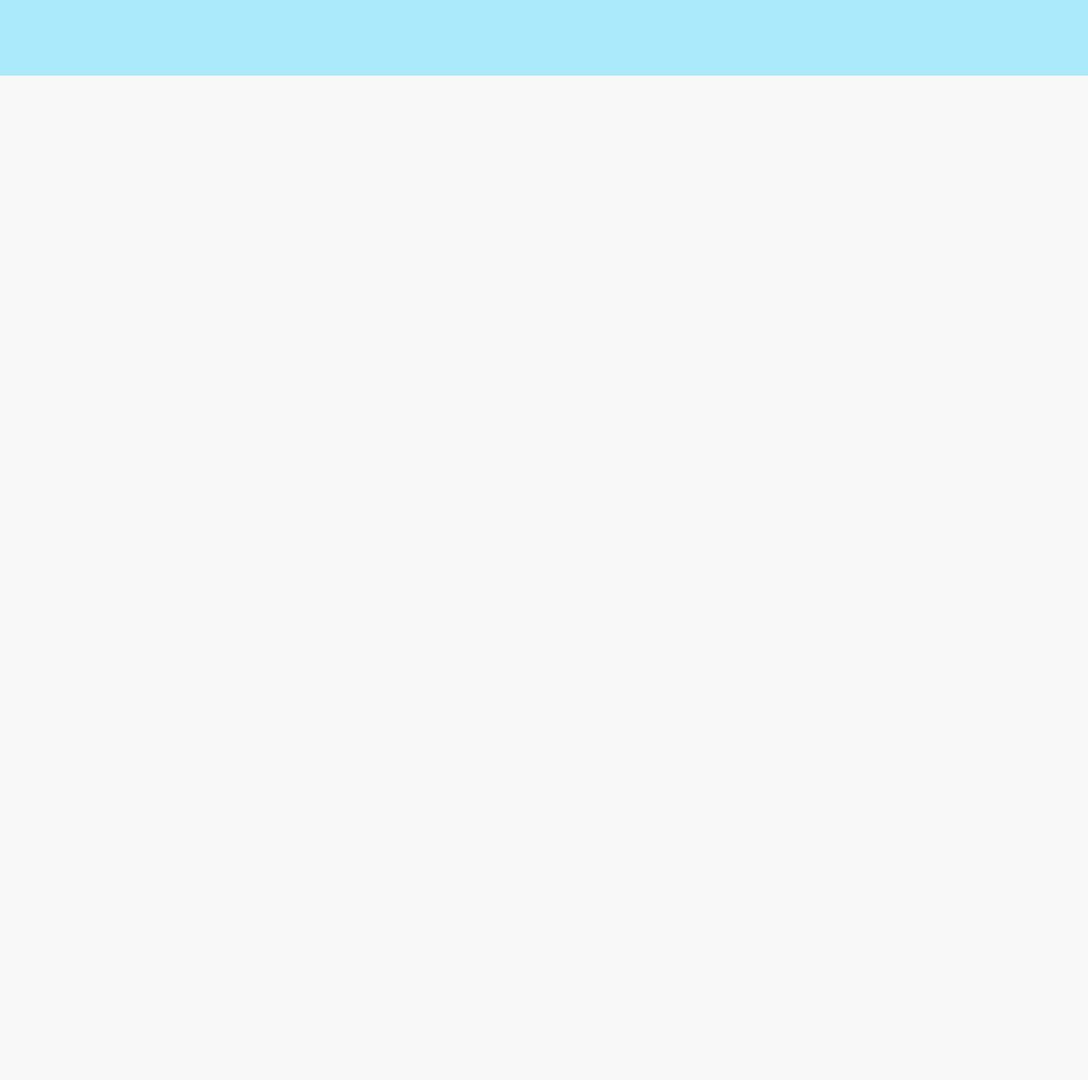
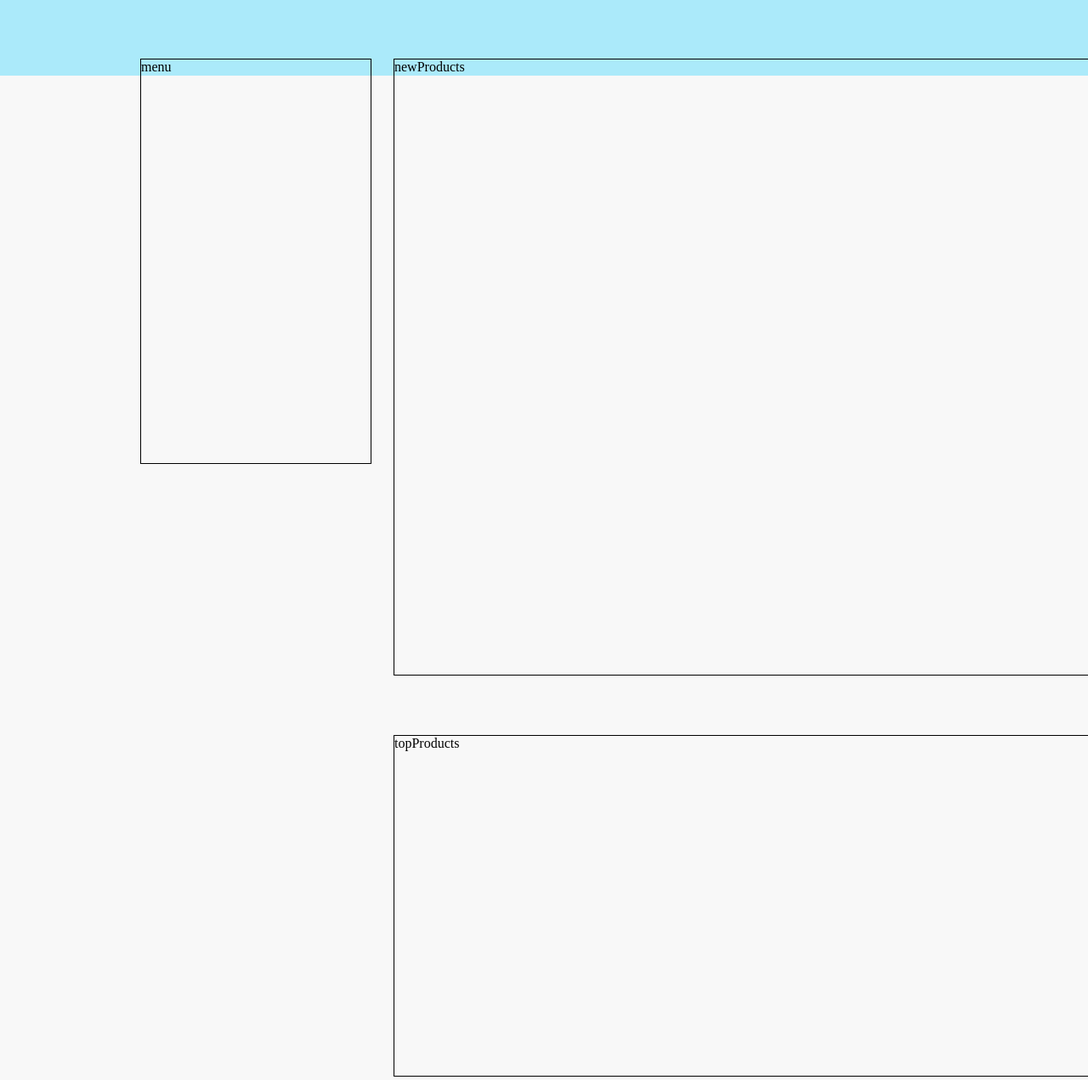
Before and after one commit to yorikav/E-ShopV2, a plain HTML site: page Index.html in a window 1280 px wide. Shown: the part 611-1882 px from the top of the page at 85% size. Drawn offline with Linux system fonts and the light colour scheme.

Commit message:
Гавная страница, добавлены блоки: 1. Меню 2. Новые продукты 3. Популярные продукты 4. Распродажа

```diff
--- a/Index.html
+++ b/Index.html
@@ -23,7 +23,18 @@
             </div>
         </div>
         <div class="content">
+            <div class="menu">menu
 
+            </div>
+            <div class="newProducts">newProducts
+
+            </div>
+            <div class="topProducts">topProducts
+
+            </div>
+            <div class="saleProducts">saleProducts
+
+            </div>
         </div>
         <div class="footer">
 
--- a/Style.css
+++ b/Style.css
@@ -61,6 +61,42 @@
     height: 2317px;
 }
 
+.menu {
+    width: 270px;
+    height: 475px;
+    float: left;
+    border: 1px solid #000;
+    margin-left: 165px;
+    margin-top: -20px;
+}
+
+.newProducts {
+    width: 870px;
+    height: 724px;
+    float: right;
+    border: 1px solid #000;
+    margin-right: 165px;
+    margin-top: -20px;
+}
+
+.topProducts {
+    width: 870px;
+    height: 400px;
+    float: right;
+    border: 1px solid #000;
+    margin-right: 165px;
+    margin-top: 70px;
+}
+
+.saleProducts {
+    width: 870px;
+    height: 400px;
+    float: right;
+    border: 1px solid #000;
+    margin-right: 165px;
+    margin-top: 50px;
+}
+
 .footer {
     background-color: #373737;
     height: 348px;
```
